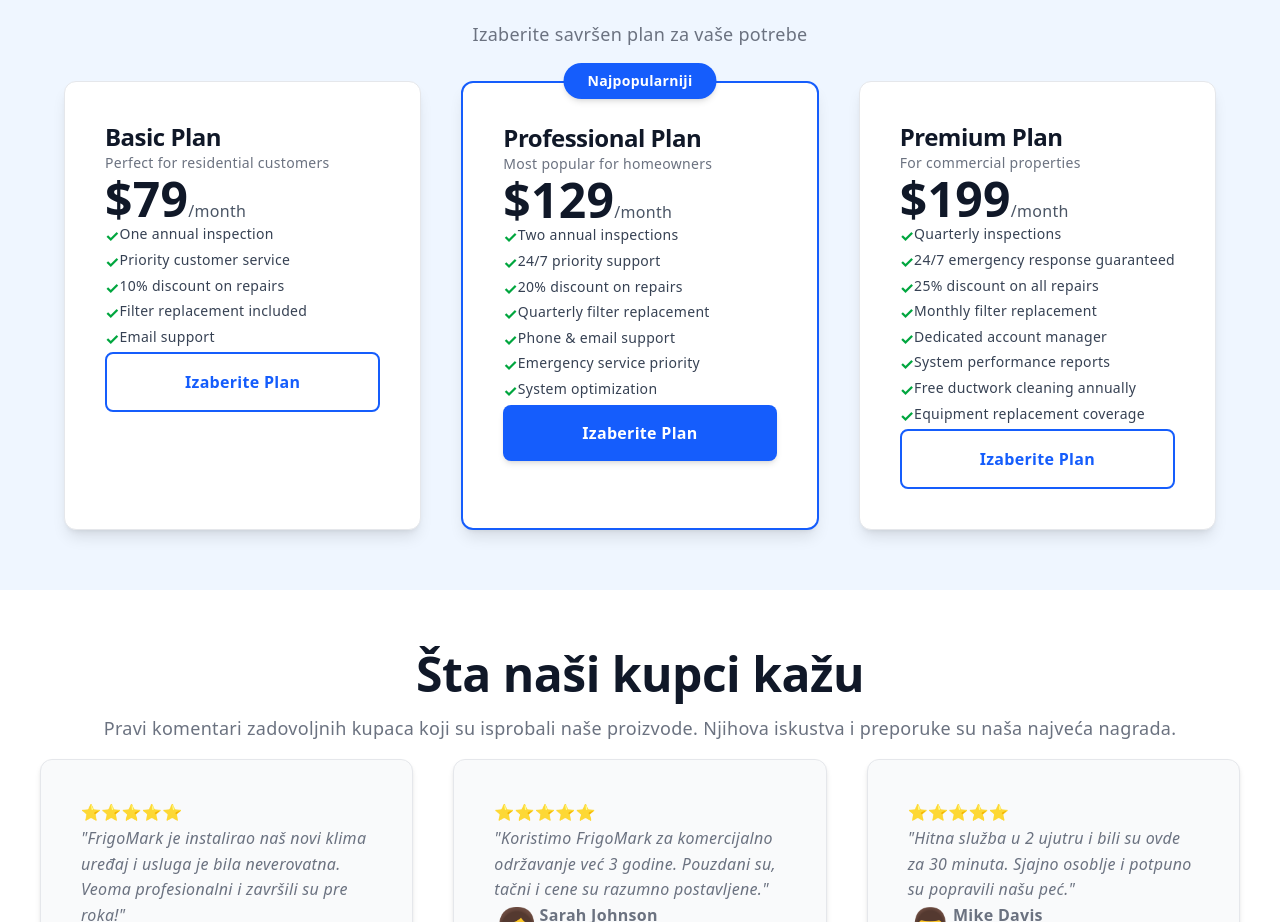
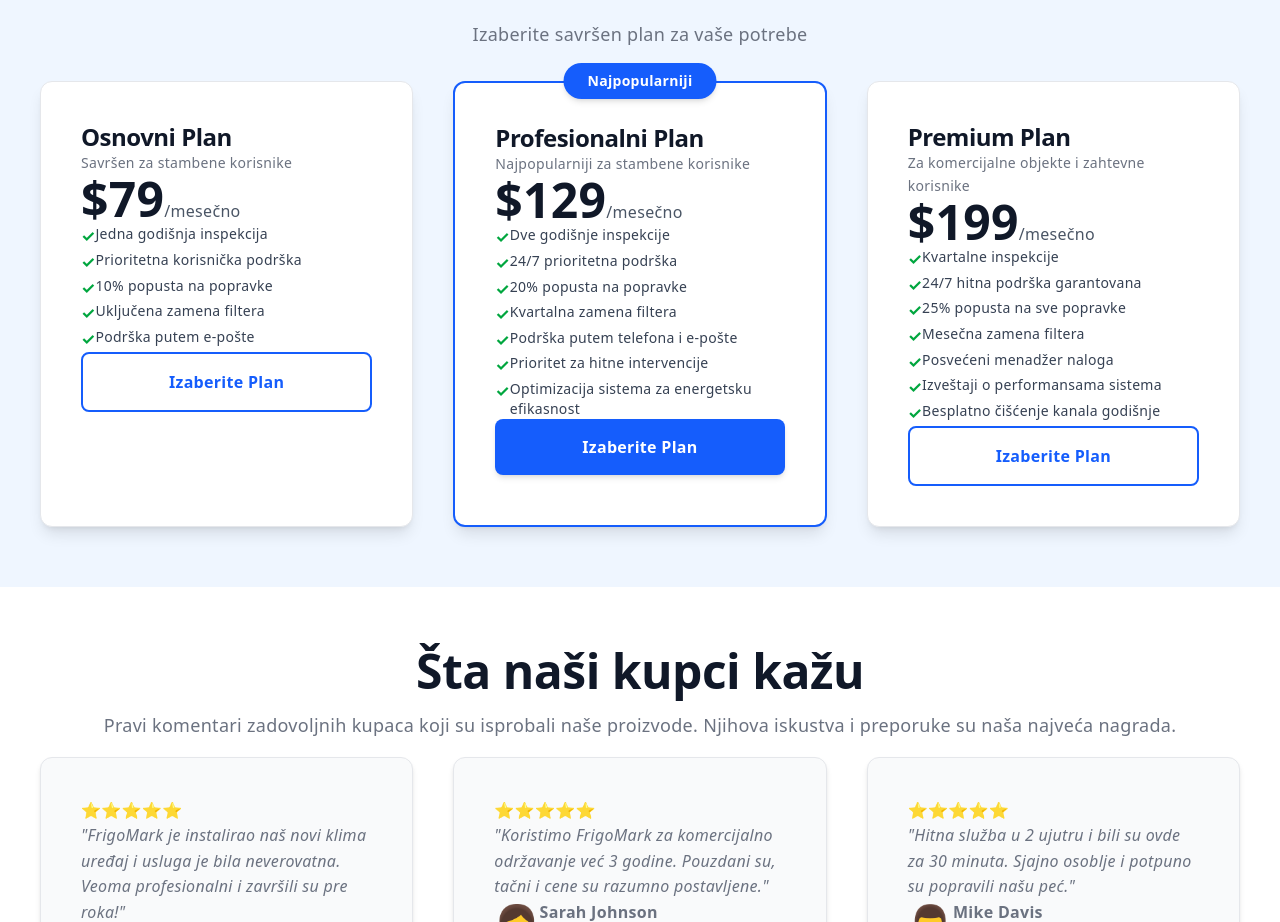
Before and after one commit to RaptorFF/next.js-frigo-mark-project, a Next.js app: page / in a window 1280 px wide. Shown: the part 1527-2449 px from the top of the page. Built offline with nearby package versions, Linux system fonts and the light colour scheme.

Commit message:
Pricing Update

```diff
--- a/app/_data/pricing.js
+++ b/app/_data/pricing.js
@@ -1,34 +1,34 @@
 export const pricingPlans = [
   {
     id: 1,
-    name: "Basic Plan",
+    name: "Osnovni Plan",
     price: "$79",
-    frequency: "/month",
-    description: "Perfect for residential customers",
+    frequency: "/mesečno",
+    description: "Savršen za stambene korisnike",
     features: [
-      "One annual inspection",
-      "Priority customer service",
-      "10% discount on repairs",
-      "Filter replacement included",
-      "Email support",
+      "Jedna godišnja inspekcija",
+      "Prioritetna korisnička podrška",
+      "10% popusta na popravke",
+      "Uključena zamena filtera",
+      "Podrška putem e-pošte",
     ],
     color: "blue",
     popular: false,
   },
   {
     id: 2,
-    name: "Professional Plan",
+    name: "Profesionalni Plan",
     price: "$129",
-    frequency: "/month",
-    description: "Most popular for homeowners",
+    frequency: "/mesečno",
+    description: "Najpopularniji za stambene korisnike",
     features: [
-      "Two annual inspections",
-      "24/7 priority support",
-      "20% discount on repairs",
-      "Quarterly filter replacement",
-      "Phone & email support",
-      "Emergency service priority",
-      "System optimization",
+      "Dve godišnje inspekcije",
+      "24/7 prioritetna podrška",
+      "20% popusta na popravke",
+      "Kvartalna zamena filtera",
+      "Podrška putem telefona i e-pošte",
+      "Prioritet za hitne intervencije",
+      "Optimizacija sistema za energetsku efikasnost",
     ],
     color: "green",
     popular: true,
@@ -37,17 +37,16 @@ export const pricingPlans = [
     id: 3,
     name: "Premium Plan",
     price: "$199",
-    frequency: "/month",
-    description: "For commercial properties",
+    frequency: "/mesečno",
+    description: "Za komercijalne objekte i zahtevne korisnike",
     features: [
-      "Quarterly inspections",
-      "24/7 emergency response guaranteed",
-      "25% discount on all repairs",
-      "Monthly filter replacement",
-      "Dedicated account manager",
-      "System performance reports",
-      "Free ductwork cleaning annually",
-      "Equipment replacement coverage",
+      "Kvartalne inspekcije",
+      "24/7 hitna podrška garantovana",
+      "25% popusta na sve popravke",
+      "Mesečna zamena filtera",
+      "Posvećeni menadžer naloga",
+      "Izveštaji o performansama sistema",
+      "Besplatno čišćenje kanala godišnje",
     ],
     color: "purple",
     popular: false,
```
